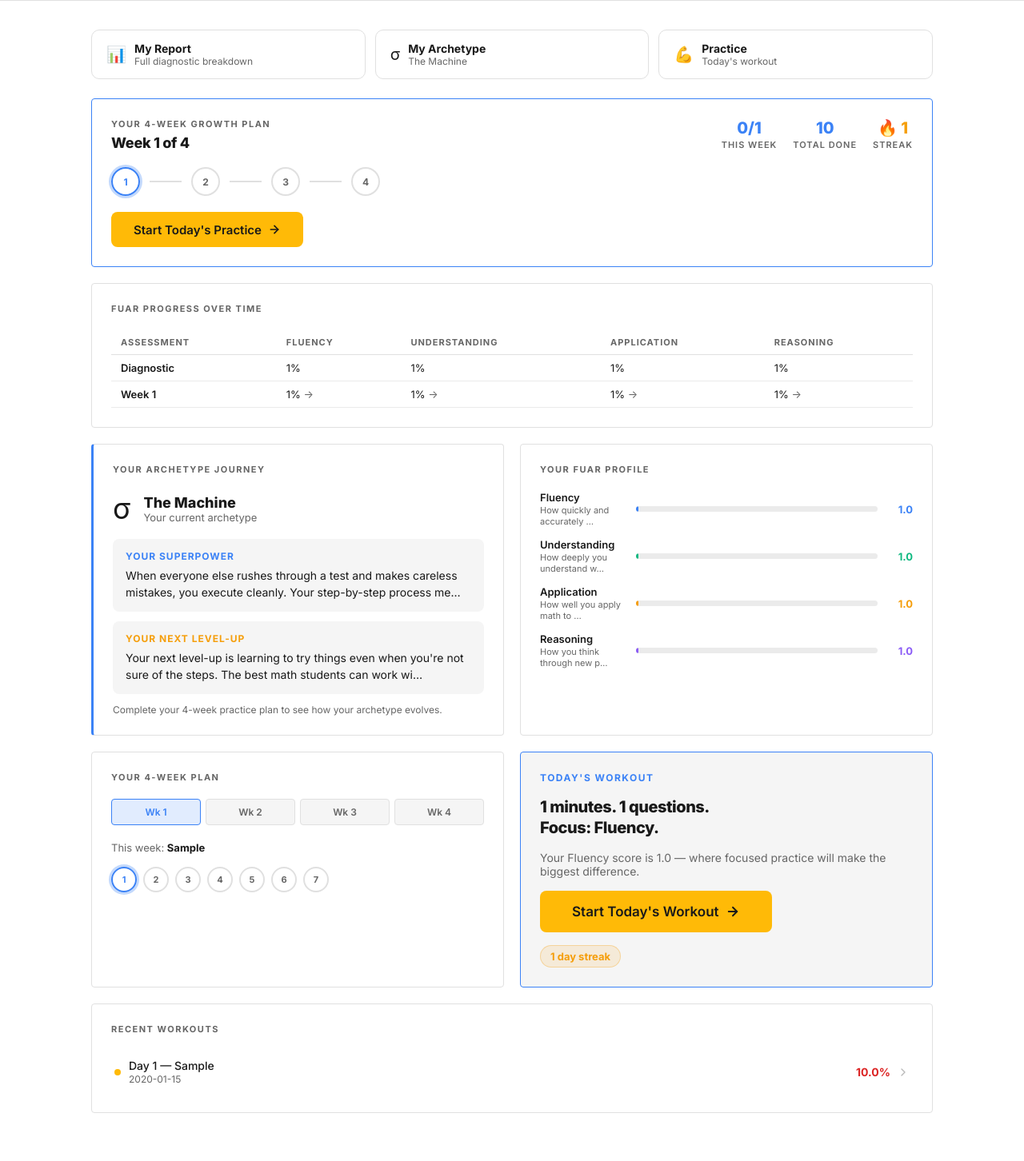
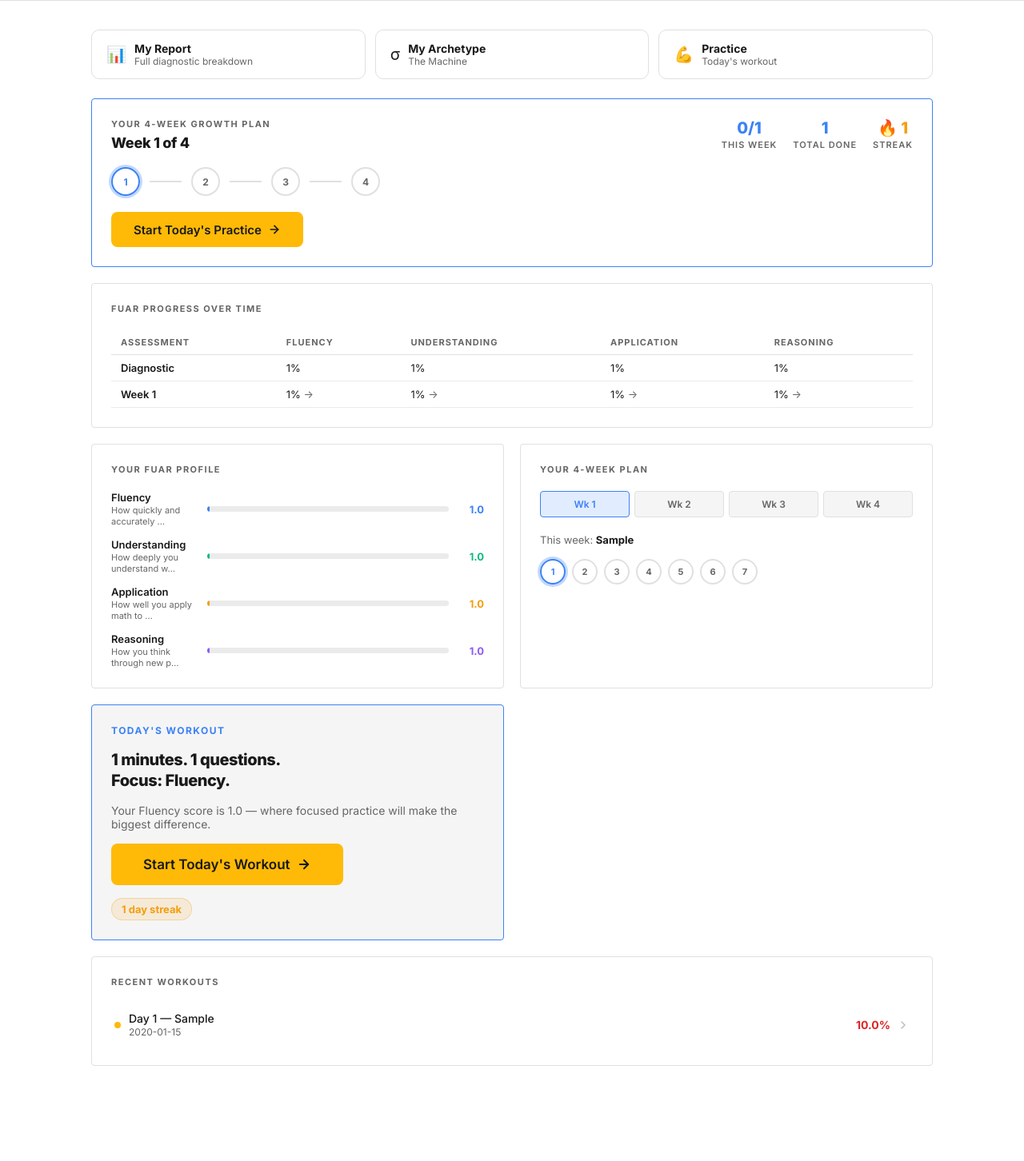
Before and after one commit to himanshugupta1729/college-ready, a Flask app: page /dashboard in a window 1280 px wide. Shown: the part 238-1690 px from the top of the page at 80% size. After the commit the page ends 1571 px from the top, so only its background shows below. Run offline with Flask 3, Linux system fonts and the light colour scheme; the visitor is signed in with stand-in values (Sample User, id 1); data comes from the database, SQL or seed files in the repository; tables that the repository leaves empty hold one stand-in row (values such as "Sample post").

Commit message:
Fix practice: accurate total count, past workout review, remove archetype evolution
- Total Done: uses actual completed workout count (not inflated plan counter)
- Past workouts: fallback to questions_json when workout_answers missing
- FUAR updates every week (not just week 4) via weekly assessment
- Practice focus: always weakest dimension (no rotation)
- Removed archetype evolution card from dashboard (simplifying)

Co-Authored-By: Claude Opus 4.6 (1M context) <noreply@anthropic.com>

```diff
--- a/app.py
+++ b/app.py
@@ -2770,27 +2770,26 @@ def weekly_assessment():
             VALUES (?, ?, ?, ?, ?, ?)
         """, (student_id, current_week, new_fuar['F'], new_fuar['U'], new_fuar['A'], new_fuar['R']))
 
-        # If week 4, do final archetype reassignment
+        # Update FUAR scores on student record EVERY week (not just week 4)
+        gric = {
+            'G': student['gric_growth'] or 50,
+            'R_gric': student['gric_relevance'] or 50,
+            'I': student['gric_interest'] or 50,
+            'C': student['gric_confidence'] or 50,
+        }
+        new_archetype = assign_archetype(new_fuar, gric, student['grade'])
+
+        conn.execute("""
+            UPDATE students SET
+                fuar_fluency = ?, fuar_understanding = ?,
+                fuar_application = ?, fuar_reasoning = ?,
+                archetype = ?
+            WHERE id = ?
+        """, (new_fuar['F'], new_fuar['U'], new_fuar['A'], new_fuar['R'],
+              new_archetype, student_id))
+
+        # Week 4: complete the plan
         if current_week >= 4:
-            gric = {
-                'G': student['gric_growth'] or 50,
-                'R_gric': student['gric_relevance'] or 50,
-                'I': student['gric_interest'] or 50,
-                'C': student['gric_confidence'] or 50,
-            }
-            new_archetype = assign_archetype(new_fuar, gric, student['grade'])
-
-            # Update student with new scores
-            conn.execute("""
-                UPDATE students SET
-                    fuar_fluency = ?, fuar_understanding = ?,
-                    fuar_application = ?, fuar_reasoning = ?,
-                    archetype = ?
-                WHERE id = ?
-            """, (new_fuar['F'], new_fuar['U'], new_fuar['A'], new_fuar['R'],
-                  new_archetype, student_id))
-
-            # Update plan with end state
             conn.execute("""
                 UPDATE practice_plans SET
                     status = 'completed',
@@ -2871,7 +2870,11 @@ def dashboard():
 
     # Add computed fields for dashboard display
     if plan_dict:
-        total_done = plan_dict.get('total_sessions_completed', 0) or 0
+        # Use actual completed workout count (not plan counter which can be inflated)
+        total_done = conn.execute(
+            "SELECT COUNT(*) FROM daily_workouts WHERE student_id = ? AND completed = 1",
+            (student_id,)
+        ).fetchone()[0]
         days_pw = plan_dict.get('days_per_week', 5) or 5
         plan_dict['total_sessions'] = total_done
         plan_dict['sessions_per_week'] = days_pw
@@ -3153,21 +3156,46 @@ def practice_results(workout_id):
     """, (workout_id,)).fetchall()
 
     review_questions = []
-    for row in wa_rows:
-        rq = dict(row)
-        # Parse JSON fields
+
+    if wa_rows:
+        # New-style: full per-question answers stored
+        for row in wa_rows:
+            rq = dict(row)
+            try:
+                rq['worked_steps'] = json.loads(rq['worked_solution_json']) if rq.get('worked_solution_json') else None
+            except (json.JSONDecodeError, TypeError):
+                rq['worked_steps'] = None
+            try:
+                analyses = json.loads(rq['wrong_answer_analyses']) if rq.get('wrong_answer_analyses') else {}
+            except (json.JSONDecodeError, TypeError):
+                analyses = {}
+            rq['personal_analysis'] = analyses.get(rq.get('student_answer', ''), '') if not rq.get('is_correct') else ''
+            rq['all_analyses'] = analyses
+            review_questions.append(rq)
+    elif workout['questions_json']:
+        # Fallback for old workouts: load questions from questions_json (no per-answer data)
         try:
-            rq['worked_steps'] = json.loads(rq['worked_solution_json']) if rq.get('worked_solution_json') else None
+            q_ids = json.loads(workout['questions_json'])
+            if q_ids:
+                placeholders = ','.join('?' * len(q_ids))
+                q_rows = conn.execute(f"""
+                    SELECT *, NULL as student_answer, NULL as correct_answer, -1 as is_correct
+                    FROM questions WHERE id IN ({placeholders})
+                """, q_ids).fetchall()
+                for row in q_rows:
+                    rq = dict(row)
+                    rq['is_correct'] = -1  # unknown
+                    rq['student_answer'] = ''
+                    rq['correct_answer'] = rq.get('correct_answer', '')
+                    try:
+                        rq['worked_steps'] = json.loads(rq['worked_solution_json']) if rq.get('worked_solution_json') else None
+                    except (json.JSONDecodeError, TypeError):
+                        rq['worked_steps'] = None
+                    rq['personal_analysis'] = ''
+                    rq['all_analyses'] = {}
+                    review_questions.append(rq)
         except (json.JSONDecodeError, TypeError):
-            rq['worked_steps'] = None
-        try:
-            analyses = json.loads(rq['wrong_answer_analyses']) if rq.get('wrong_answer_analyses') else {}
-        except (json.JSONDecodeError, TypeError):
-            analyses = {}
-        # Get the analysis for this student's specific wrong answer
-        rq['personal_analysis'] = analyses.get(rq['student_answer'], '') if not rq['is_correct'] else ''
-        rq['all_analyses'] = analyses
-        review_questions.append(rq)
+            pass
 
     wrong_count = sum(1 for rq in review_questions if not rq['is_correct'])
     correct_count = len(review_questions) - wrong_count
--- a/templates/dashboard.html
+++ b/templates/dashboard.html
@@ -779,45 +779,6 @@
         </div>
         {% endif %}
 
-        {# ── Archetype evolution ── #}
-        {% if plan.archetype_end and plan.archetype_start and plan.archetype_end != plan.archetype_start %}
-        {# Archetype evolved after practice #}
-        <div class="card growth-card">
-            <div class="card-heading" style="grid-column:1/-1; width:100%;">Your Growth</div>
-            <div class="growth-archetype">
-                <div class="growth-archetype-label">Started As</div>
-                <div class="growth-archetype-icon" style="font-size: 28px;">{{ archetype.symbol }}</div>
-                <div class="growth-archetype-name">{{ plan.archetype_start }}</div>
-            </div>
-            <div class="growth-arrow">→</div>
-            <div class="growth-archetype">
-                <div class="growth-archetype-label">Evolved To</div>
-                <div class="growth-archetype-icon" style="font-size: 28px; color: var(--green);">{{ archetype.symbol }}</div>
-                <div class="growth-archetype-name" style="color: var(--green);">{{ plan.archetype_end }}</div>
-            </div>
-        </div>
-        {% else %}
-        {# Show progression path — where practice can take you #}
-        <div class="card" style="border-left: 3px solid var(--archetype-color);">
-            <div class="card-heading">Your Archetype Journey</div>
-            <div style="display: flex; align-items: center; gap: 16px; margin-bottom: 16px;">
-                <div style="font-size: 36px;">{{ archetype.symbol }}</div>
-                <div>
-                    <div style="font-size: 18px; font-weight: 800; color: var(--text);">{{ archetype.name }}</div>
-                    <div style="font-size: 13px; color: var(--text-secondary);">Your current archetype</div>
-                </div>
-            </div>
-            <div style="background: var(--surface-2); border-radius: 8px; padding: 14px 16px; margin-bottom: 12px;">
-                <div style="font-size: 12px; font-weight: 700; text-transform: uppercase; letter-spacing: 1px; color: var(--archetype-color); margin-bottom: 6px;">Your Superpower</div>
-                <div style="font-size: 14px; color: var(--text); line-height: 1.5;">{{ archetype.superpower | truncate(120, True, '…') }}</div>
-            </div>
-            <div style="background: var(--surface-2); border-radius: 8px; padding: 14px 16px;">
-                <div style="font-size: 12px; font-weight: 700; text-transform: uppercase; letter-spacing: 1px; color: var(--orange); margin-bottom: 6px;">Your Next Level-Up</div>
-                <div style="font-size: 14px; color: var(--text); line-height: 1.5;">{{ archetype.growth | truncate(120, True, '…') }}</div>
-            </div>
-            <div style="font-size: 12px; color: var(--text-secondary); margin-top: 12px;">Complete your 4-week practice plan to see how your archetype evolves.</div>
-        </div>
-        {% endif %}
         {% endif %}
 
         {# ── FUAR profile ── #}
```
